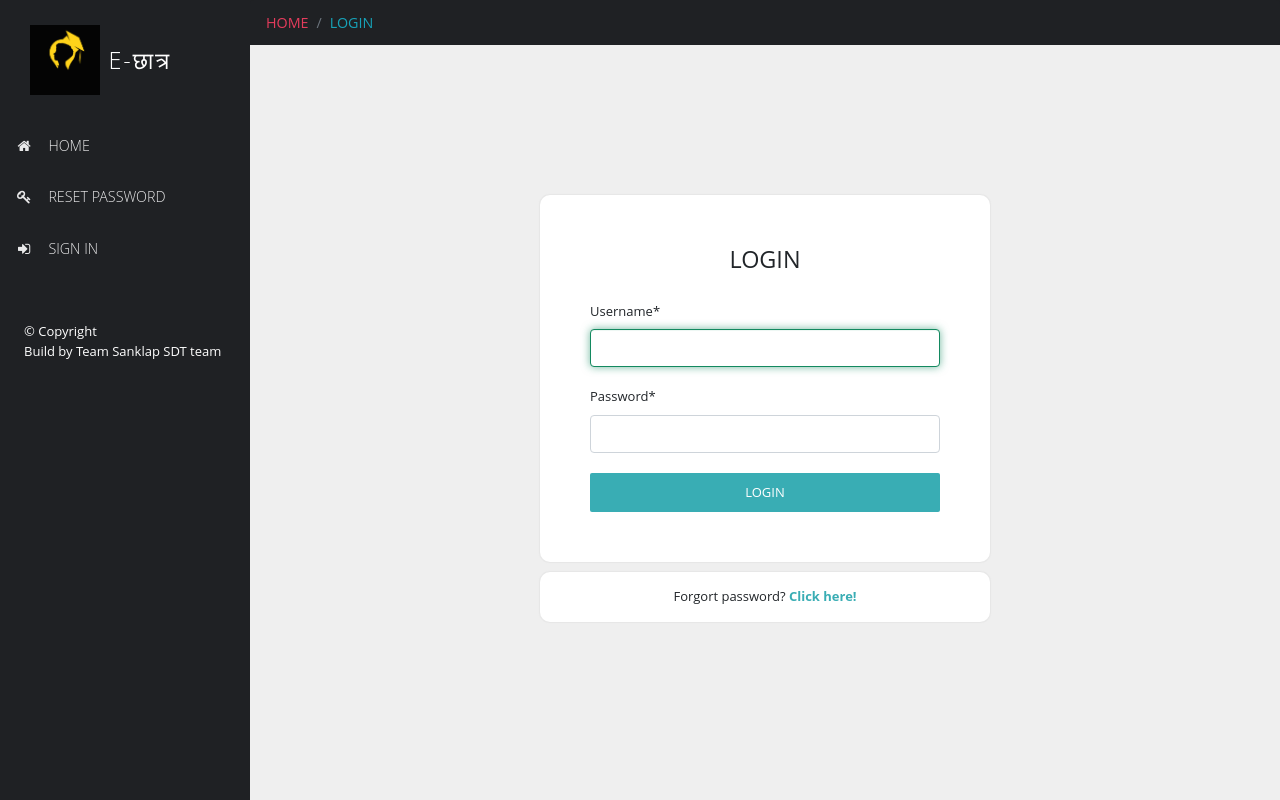
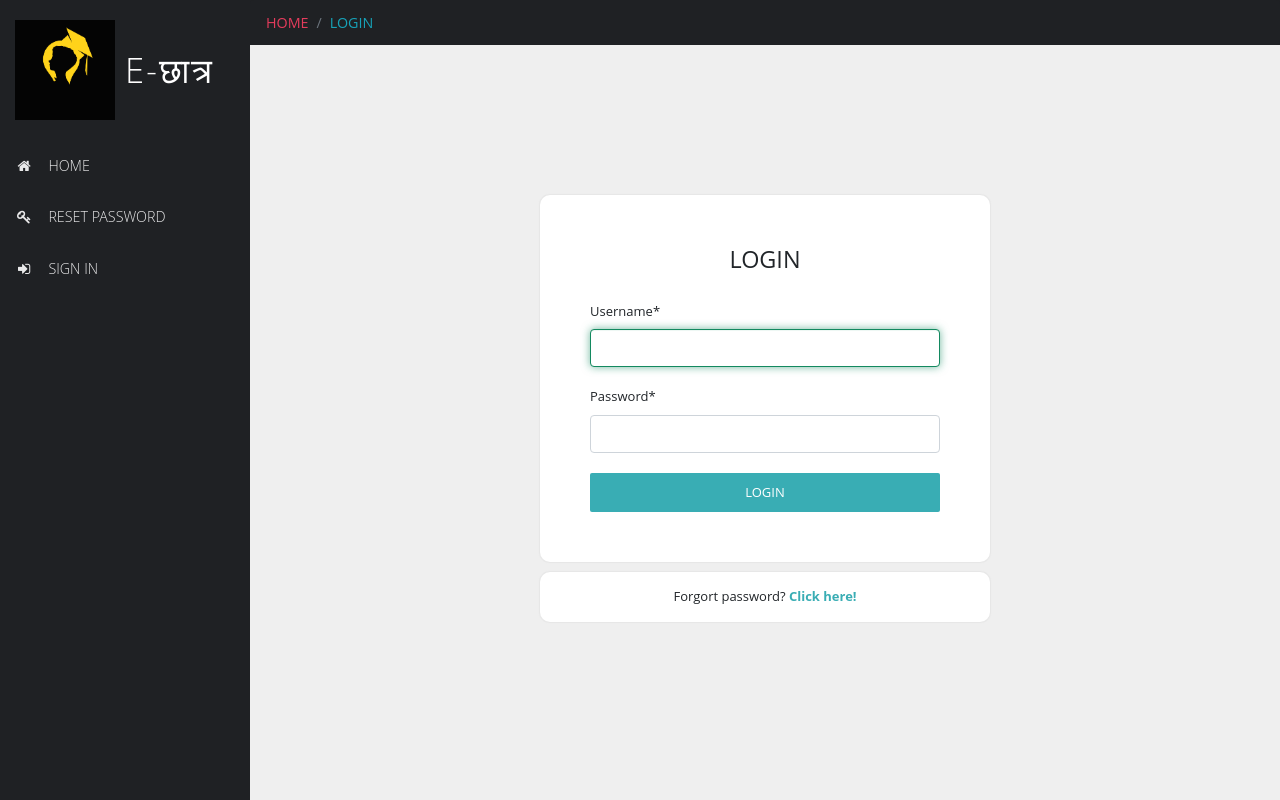
Before and after one commit to swasthikcnayak/team-sankalp-scl-maxo, a Django app: a page that uses djangoProject/users/templates/users/main.html in a window 1280 px wide. Run offline with Django 3.2, Linux system fonts and the light colour scheme; some libraries are stand-ins or nearby versions.

Commit message:
updating ui more

```diff
--- a/djangoProject/static/users/templatemo-style.css
+++ b/djangoProject/static/users/templatemo-style.css
@@ -269,9 +269,6 @@ nav li {
     overflow-y: scroll;
 }
 
-.templatemo-left-nav{
-    width: 100%;
-}
 /* 8. Media Queries
 ------------------------------*/
 @media screen and (max-width: 1199px) and (min-width: 991px) {
@@ -315,7 +312,23 @@ nav li {
     }
 }
 
-@media only screen and (min-width: 992px) {
+@media screen and (max-width: 992px) {
+
+    .templatemo-left-nav a {
+        padding: 15px 10px;
+    }
+
+    .templatemo-left-nav a {
+        padding: 15px;
+    }
+
+    .templatemo-site-header {
+        margin: 20px 15px;
+        font-size: 1.2rem;
+    }
+}
+
+@media only screen and (min-width: 891px) {
     .templatemo-left-nav {
         display: block !important;
     }
@@ -324,20 +337,18 @@ nav li {
         padding: 15px;
     }
 
+    .templatemo-site-header {
+        margin: 20px 15px;
+        font-size: 1.2rem;
+    }
+
     .templatemo-sidebar {
         width: 250px;
-    }
-    .footer-home{
-        display: block;
     }
 }
 
 
-@media screen and (max-width: 992px) {
-    .footer-home{
-        display: none;
-    }
-
+@media screen and (max-width: 890px) {
     .templatemo-flex-row {
         display: block;
     }
@@ -361,11 +372,6 @@ nav li {
         height: fit-content;
         overflow: auto;
         z-index: 999;
-        border: 1px solid green;
-    }
-
-    .templatemo-left-nav a {
-        padding: 15px;
     }
 
     .templatemo-left-nav a.active,
--- a/djangoProject/users/templates/users/main.html
+++ b/djangoProject/users/templates/users/main.html
@@ -14,7 +14,7 @@
 <div class="templatemo-flex-row">
     <div class="templatemo-sidebar">
         <div class="templatemo-site-header">
-            <img src="{% static 'logo.png' %}" alt="logo.png" width="70" height="70">
+            <img src="{% static 'logo.png' %}" alt="logo.png" width="100" height="100">
             <h1> E-छात्र</h1>
         </div>
         <div class="mobile-menu-icon">
@@ -51,15 +51,6 @@
                     <li><a href="{% url 'login' %}" id="#LOG-IN"><i class="fa fa-sign-in fa-fw"></i>Sign In</a></li>
                 {% endif %}
             </ul>
-        <div class="mt-5 ml-4 footer-home">
-            <div class="text-white">
-                &copy; Copyright
-            </div>
-            <div class="credits text-white">
-                 Build by Team Sanklap
-                SDT team
-            </div>
-        </div>
         </nav>
 
     </div>
@@ -74,6 +65,7 @@
 
 <script>
     var loader = document.getElementById('loading');
+
     function loadingFunction() {
         loader.style.display = "none"
     }
```
